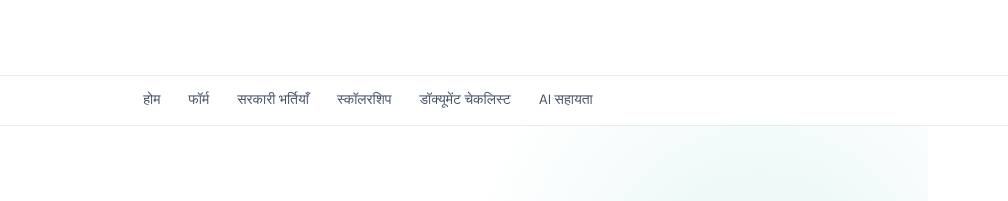
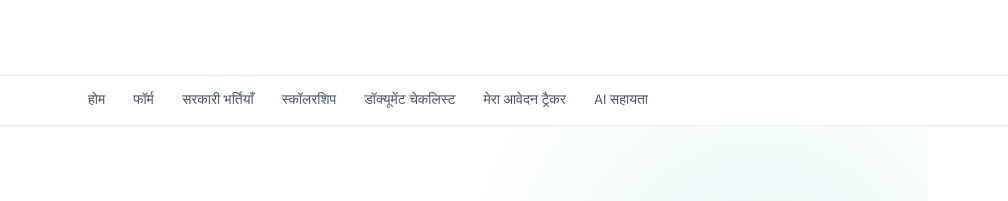
Before and after one commit to poojarathore10082007-spec/formsaathi-ai, a plain HTML site: page index.html in a window 1280 px wide. Shown: the top 201 px of the page, 272-1280 px from the left. Drawn offline with Linux system fonts and the light colour scheme.

Commit message:
Update index.html

```diff
--- a/index.html
+++ b/index.html
@@ -27,6 +27,7 @@
   <a href="#jobs">सरकारी भर्तियाँ</a>
   <a href="#scholarship">स्कॉलरशिप</a>
   <a href="#checklist">डॉक्यूमेंट चेकलिस्ट</a>
+ <a href="#tracker">मेरा आवेदन ट्रैकर</a>
   <a href="#assistant">AI सहायता</a>
 </nav>
 
```
